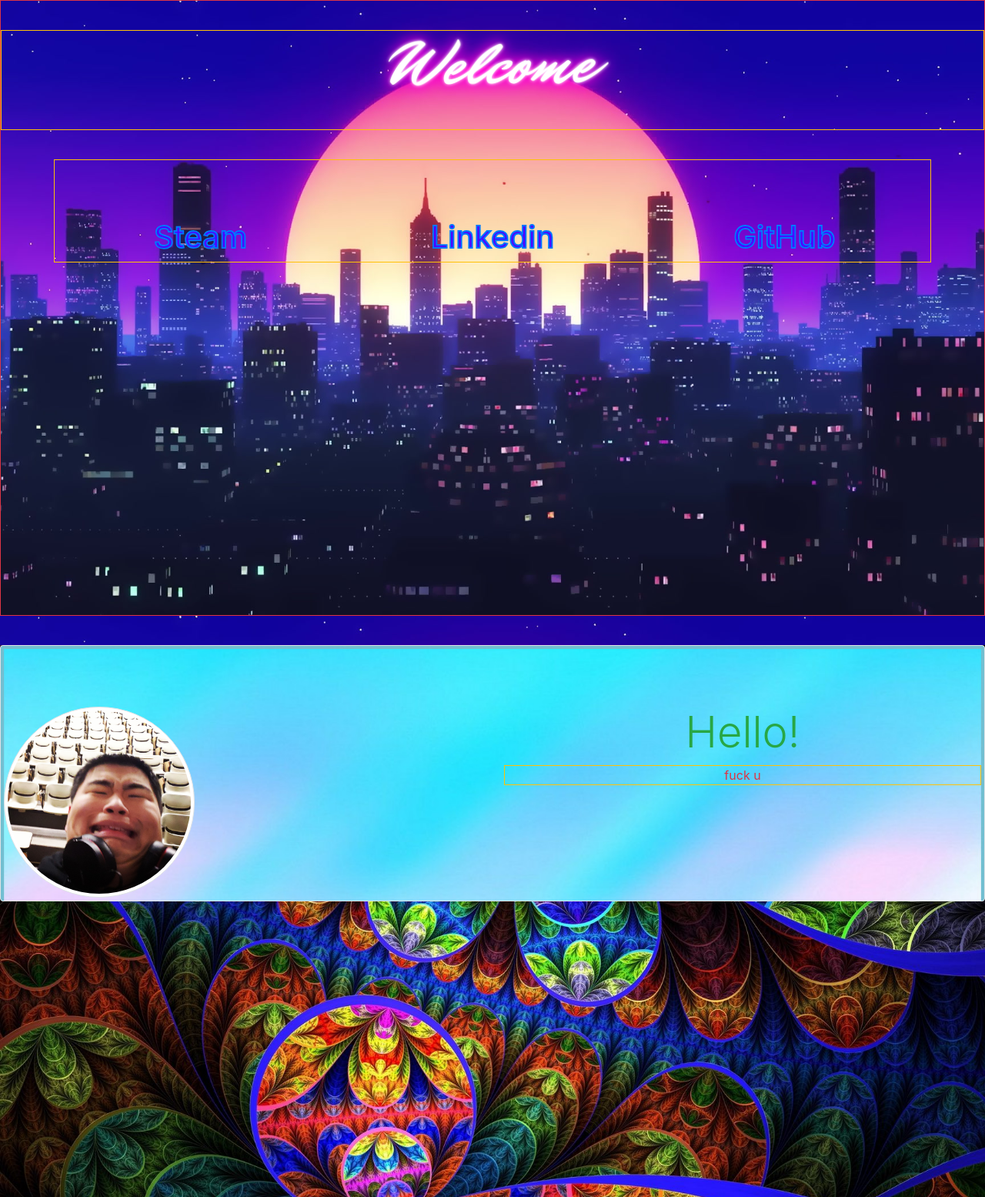
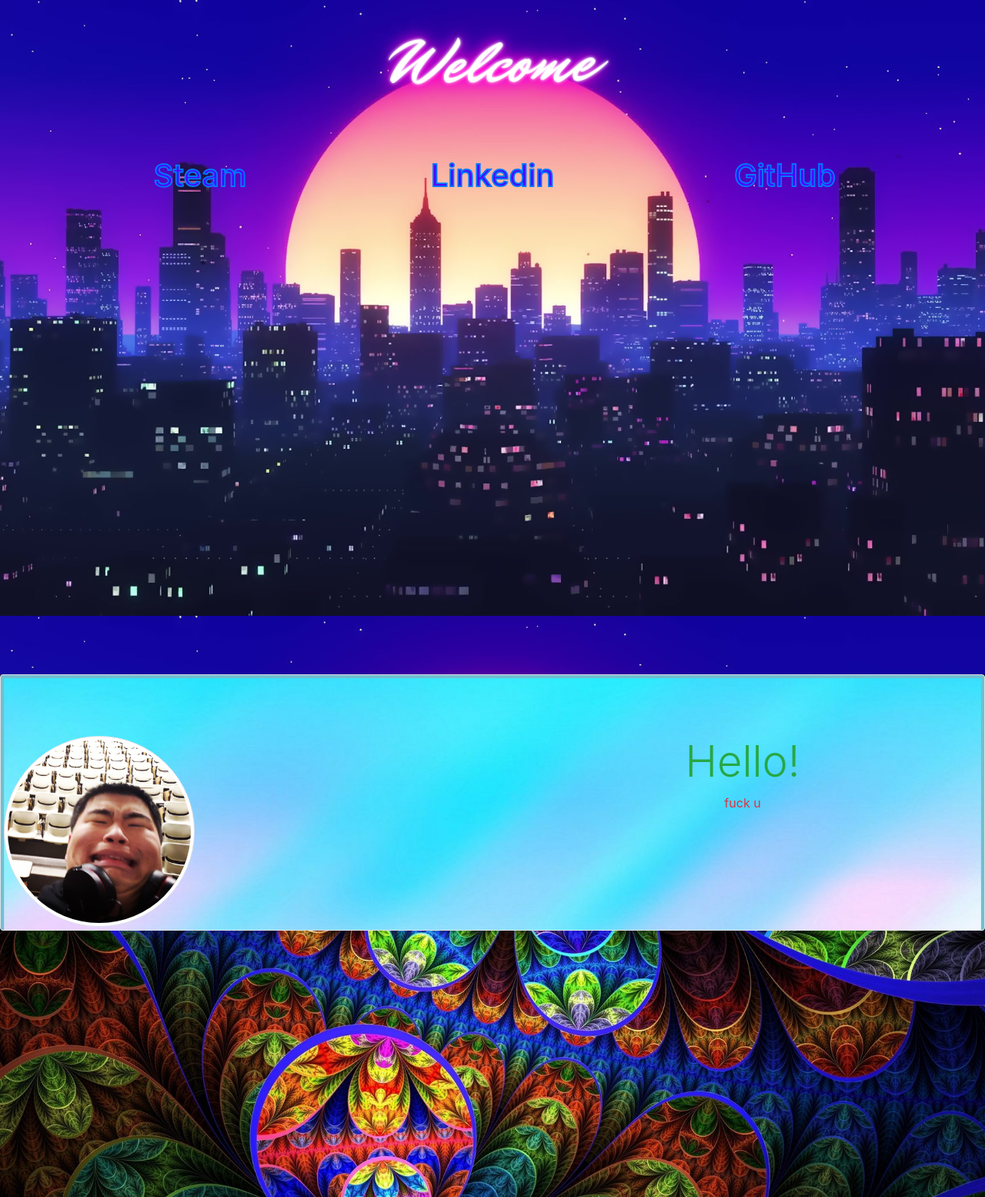
Before and after one commit to TomAltankhuyag/website, a plain HTML site: page main.html in a window 1280 px wide. Shown: the top 1555 px of the page at 77% size. Drawn offline with nearby package versions, Linux system fonts and the light colour scheme.

Commit message:
Slight changes

```diff
--- a/main.html
+++ b/main.html
@@ -9,18 +9,23 @@
     <script src="https://ajax.googleapis.com/ajax/libs/jquery/3.5.1/jquery.min.js"></script>
     <script src="https://cdnjs.cloudflare.com/ajax/libs/popper.js/1.16.0/umd/popper.min.js"></script>
     <script src="https://maxcdn.bootstrapcdn.com/bootstrap/4.5.2/js/bootstrap.min.js"></script>
+
     <link rel = "stylesheet" href = "main.css">
 
   </head>
 <body>
 
-  <section class ="border border-danger vh-100" style = "  " id = "welcome">
-<div class = "topTitle text-center border border-warning" id = "titleContainer">
+
+
+
+
+  <section class =" vh-100" id = "welcome">
+<div class = "topTitle text-center " id = "titleContainer">
   <h1 class = "text" id = "title"  > Welcome </h1>
 </div>
 
 
-<div class = "container text-center border border-warning" id = "links">
+<div class = "container text-center " id = "links">
 
   <div class ="row">
     <div class = "col-md-4">
@@ -41,7 +46,7 @@
 </section>
 
 
-<section class = "vh-100" id = "about" style = "background-image: url('trippyBackground.jpg'); background-size: cover ">
+<section class = "vh-100" id = "about" style = "background-image: url('trippyBackground.jpg'); background-size: cover " >
 <!--div class ="aboutMeTitle text-center">
   <h1 class = "text-danger">About Me</h1>
 </div-->
@@ -54,7 +59,7 @@
     </div>
     <div class = "col-xl-6 text-center" id = "description">
       <h2 class ="text-success display-4"> Hello!</h2>
-      <p class ="text-danger border border-warning"> fuck u</p>
+      <p class ="text-danger "> fuck u</p>
 
     </div>
 
```
Also changed, not shown: stylingBar.js (added, +7 -0 lines), main.css (line endings or trailing spaces), 1 other file.
